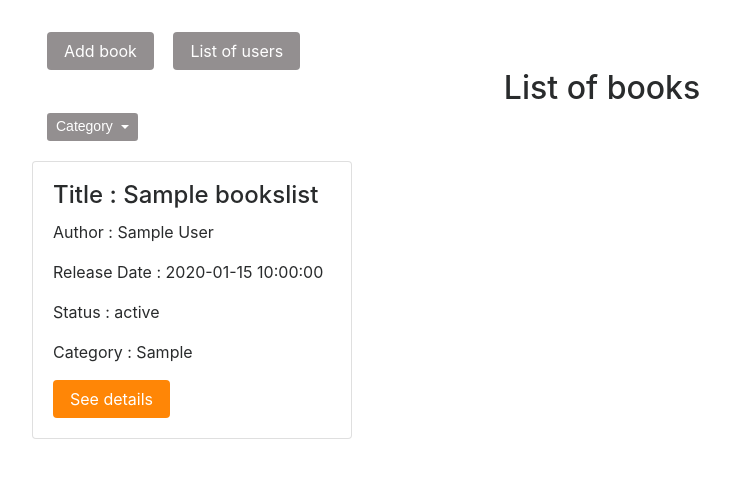
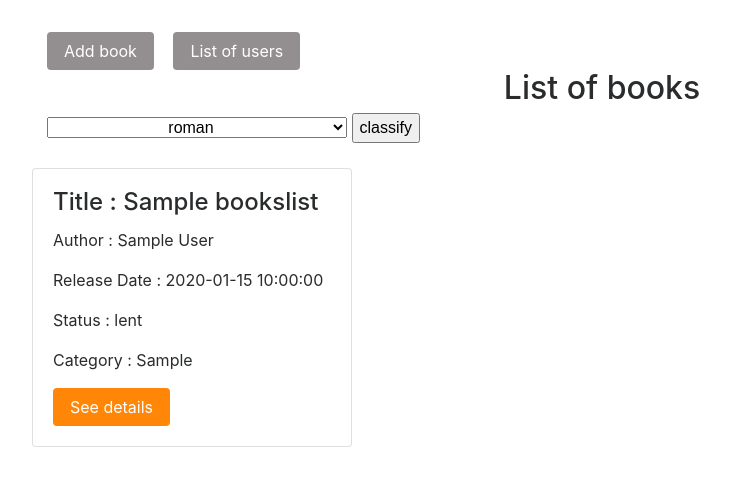
Before and after one commit to Lezzyy/LibraryHandle, a PHP site: page /controllers/index.php in a window 1280 px wide. Shown: the part 180-666 px from the top of the page, without its empty margins (38-768 px from the left). Run offline with PHP 8.4, Linux system fonts and the light colour scheme; tables that the repository leaves empty or names only in its code hold one stand-in row (values such as "Sample post"); some libraries are stand-ins or nearby versions.

Commit message:
add dropdown

```diff
--- a/assets/css/main.css
+++ b/assets/css/main.css
@@ -159,6 +159,30 @@ textarea {
     color: white;
   }
 
+/*new book*/
+
+#modifyForm input, textarea, select{
+text-align: center;
+width:300px;
+margin: 0 auto;
+margin-bottom: 10px;
+float: none;
+}
+
+
+#modifyForm .btn-custom{
+  text-align: center;
+  width:150px;
+  float: none;
+  font-weight: bolder;
+  background-color: #FF8606;
+}
+
+#modifyForm .btn-custom:hover{
+  background-color: #938F90;
+  font-weight:bolder;
+  color: white;
+}
 
 /* ##################################################################### */
 /* ##########################   SMARTPHONE   ########################### */
--- a/controllers/index.php
+++ b/controllers/index.php
@@ -5,9 +5,14 @@ require('../entities/Book.php');
 
 $manager=new BookManager($bdd);
 
+
+// if (isset($_POST)) {
+//   $manager->getCategory($_POST['category']);
+// }
+
 // we use the request to see all the accounts
 $books = $manager->getAllBooks();
 
 
-include "../views/indexVue.php";
+include "../views/indexView.php";
  ?>
--- a/entities/Book.php
+++ b/entities/Book.php
@@ -10,6 +10,8 @@ class Book{
   protected $category;
   protected $status;
 
+  const category =['roman', 'adventure', 'thriller', 'science fiction'];
+  const status = ['available', 'lent'];
   // declare constance for status
   // const STATUS_AVAILABLE = "available";
   // const STATUS_LENT = "lent";
--- a/model/bookManager.php
+++ b/model/bookManager.php
@@ -34,15 +34,15 @@ public function getAllBooks(){
 
 // request to get one book
 
-// public function getOneBook($id){
-//   $response=$this->db->prepare('SELECT * FROM booksList WHERE id=:id');
-//   $response->execute(array(
-//     'id'=> $id
-//   ));
-//   $book=$response->fetch(PDO::FETCH_ASSOC);
-//   $book = new Book($book);
-//   return $book;
-// }
+public function getOneBook($id){
+  $response=$this->db->prepare('SELECT * FROM booksList WHERE id=:id');
+  $response->execute(array(
+    'id'=> $id
+  ));
+  $book=$response->fetch(PDO::FETCH_ASSOC);
+  $book = new Book($book);
+  return $book;
+}
 
 
 
@@ -51,15 +51,27 @@ public function getAllBooks(){
   public function addBook($book){
     $response=$this->db->prepare('INSERT INTO booksList(title, author, abstract, releaseDate, category, status) VALUES(:title, :author, :abstract, :releaseDate, :category, :status)');
     $response->bindValue(':title', $book->getTitle(), PDO::PARAM_STR);
-    $response->bindValue(':author', $account->getAuthor(), PDO::PARAM_STR);
-    $response->bindValue(':abstract', $account->getAbstract(), PDO::PARAM_STR);
-    $response->bindValue(':releaseDate', $account->getReleasedate());
-    $response->bindValue(':category', $account->getCategory(), PDO::PARAM_STR);
-    $response->bindValue(':status', $account->getStatus(), PDO::PARAM_STR);
+    $response->bindValue(':author', $book->getAuthor(), PDO::PARAM_STR);
+    $response->bindValue(':abstract', $book->getAbstract(), PDO::PARAM_STR);
+    $response->bindValue(':releaseDate', $book->getReleasedate());
+    $response->bindValue(':category', $book->getCategory(), PDO::PARAM_STR);
+    $response->bindValue(':status', $book->getStatus(), PDO::PARAM_STR);
     $response->execute();
   }
 
+// request to select category
 
+public function getCategory($category){
+  $response=$this->db->query('SELECT * FROM booksList WHERE category=:category');
+  $response->execute(array(
+    'category'=>$category
+  ));
+  $book=$response->fetchAll(PDO::FETCH_ASSOC);
+  foreach ($book as $key => $value) {
+  $book[$key]= new Book($value);
+  return $book;
+    }
+  }
 
 }
 
--- /dev/null
+++ b/views/indexView.php
@@ -0,0 +1,54 @@
+<?php
+  include("template/header.php")
+ ?>
+
+<div class="container">
+  <a href="../controllers/newBook.php" class="btn btn-custom">Add book</a>
+  <a href="#" class="btn btn-custom">List of users</a>
+
+
+  <h2 class="text-center">List of books</h2>
+  <form class="" action="../controllers/index.php" method="post">
+    <select name="sendCategory">
+      <?php foreach (Book::category as $key => $value): ?>
+        <option value="<?php echo $value ?>" name="cat"><?php echo $value ;?></option>
+      <?php endforeach; ?>
+    </select>
+    <input type="submit" name="classify" value="classify">
+  </form>
+
+
+    <?php
+    foreach ($books as $book)
+    {
+      ?>
+  <div class="row">
+    <div class="card .col-sm-4 .col-md-4 .col-lg-4 .col-xl-4" style="width: 20rem;">
+      <div class="card-block">
+        <h4 class="card-title">Title : <?php echo $book->getTitle(); ?></h4>
+        <p class="card-text">Author : <?php echo $book->getAuthor(); ?></p>
+        <p class="card-text">Release Date : <?php echo $book->getReleasedate(); ?></p>
+        <p class="card-text" name='status'>Status :
+            <?php
+          if($book->getStatus() == 1){
+            echo "available";
+          } else {
+            echo "lent";
+          }
+          ?>
+        </p>
+        <p class="card-text" name="category">Category : <?php echo $book->getCategory(); ?></p>
+        <?php
+        echo "<a class='btn btn-custom' href='../controllers/single.php?id=".$book->getId()."'>See details</a>";
+         ?>
+      </div>
+    </div>
+  </div>
+  <?php
+}
+   ?>
+</div>
+
+ <?php
+  //  include("template/footer.php")
+  ?>
--- a/views/indexVue.php
+++ /dev/null
@@ -1,46 +0,0 @@
-<?php
-  include("template/header.php")
- ?>
-
-<div class="container">
-  <a href="#" class="btn btn-custom">Add book</a>
-  <a href="#" class="btn btn-custom">List of users</a>
-
-
-  <h2 class="text-center">List of books</h2>
-  <div class="dropdown">
-    <button type="button" class="btn btn-custom btn-sm dropdown-toggle" data-toggle="dropdown">
-      Category
-    </button>
-    <div class="dropdown-menu">
-      <a class="dropdown-item" href="#">Romance</a>
-      <a class="dropdown-item" href="#">Adventure</a>
-      <a class="dropdown-item" href="#">Thriller</a>
-      <a class="dropdown-item" href="#">Science fiction</a>
-    </div>
-  </div>
-
-<?php foreach ($books as $book)
-{
-  ?>
-  <div class="row">
-    <div class="card .col-sm-4 .col-md-4 .col-lg-4 .col-xl-4" style="width: 20rem;">
-      <div class="card-block">
-        <h4 class="card-title">Title : <?php echo $book->getTitle(); ?></h4>
-        <p class="card-text">Author : <?php echo $book->getAuthor(); ?></p>
-        <p class="card-text">Release Date : <?php echo $book->getReleasedate(); ?></p>
-        <p class="card-text">Status : <?php echo $book->getStatus(); ?></p>
-        <p class="card-text">Category : <?php echo $book->getCategory(); ?></p>
-        <a href="../controllers/single.php?id"<?php echo $book->getId(); ?> class="btn btn-custom">See details</a>
-      </div>
-    </div>
-  </div>
-  <?php
-}
-   ?>
-</div>
-
-
- <?php
-  //  include("template/footer.php")
-  ?>
```
Also changed, not shown: controllers/newBook.php (added, +29 -0 lines), controllers/single.php (added, +15 -0 lines), views/newBookView.php (added, +25 -0 lines), views/singleView.php (added, +37 -0 lines).
